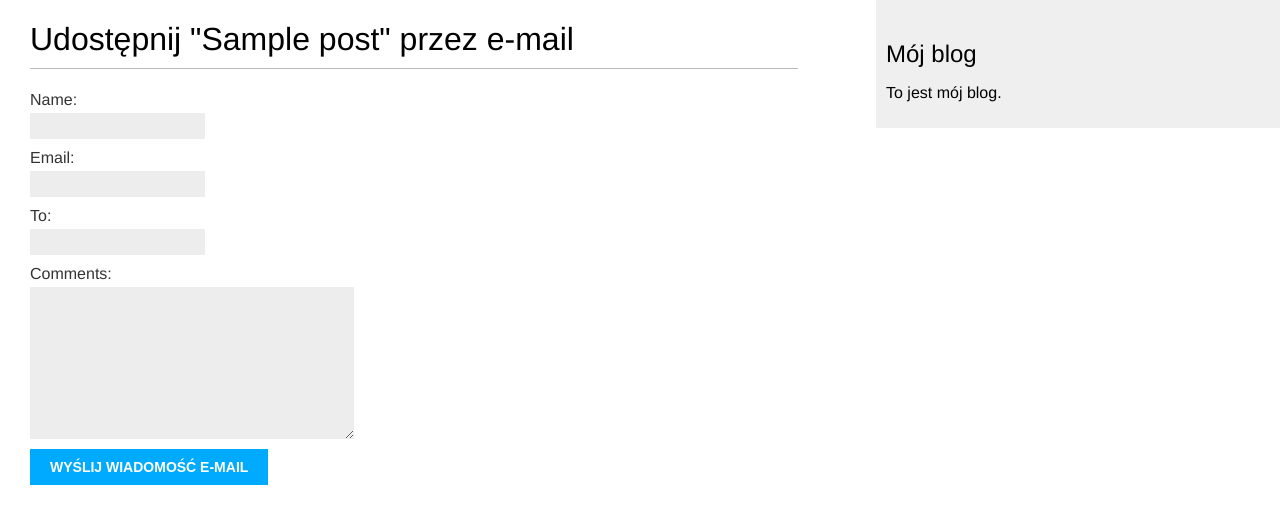
After one commit to KamilDominko/django3_blog, a Django app: page /blog/1/share/ in a window 1280 px wide. The commit adds this page. Shown: the top 524 px of the page. Run offline with Django 3.2, Linux system fonts and the light colour scheme; tables that the repository leaves empty hold one stand-in row (values such as "Sample post").

Commit message:
Dodanie do bloga systemu udostępniania komentarzy.

```diff
--- a/blog/templates/blog/post/detail.html
+++ b/blog/templates/blog/post/detail.html
@@ -6,4 +6,7 @@
 <p class="date">Opublikowany{{ post.publish }} przez {{ post.author }}
 </p>
 {{ post.body|linebreaks }}
+<p>
+    <a href="{% url 'blog:post_share' post.id %}">Udostępnij post</a>
+</p>
 {% endblock %}
--- /dev/null
+++ b/blog/templates/blog/post/share.html
@@ -0,0 +1,20 @@
+{% extends 'blog/base.html' %}
+
+{% block title %}Udostępnij post{% endblock%}
+
+{% block content %}
+{% if sent %}
+<h1>Wiadomość e-mail została wysłana</h1>
+<p>
+    Wysyłanie posta "{{ post.title }}" do {{ form.cleaned_data.to }}
+    zakończyło się sukcesem.
+</p>
+{% else %}
+<h1>Udostępnij "{{ post.title }}" przez e-mail</h1>
+<form action="." method="post">
+    {{ form.as_p }}
+    {% csrf_token %}
+    <input type="submit" value="Wyślij wiadomość e-mail">
+</form>
+{% endif %}
+{% endblock%}
--- a/blog/urls.py
+++ b/blog/urls.py
@@ -9,4 +9,6 @@ urlpatterns = [
     path('', views.PostListView.as_view(), name='post_list'),
     path('<int:year>/<int:month>/<int:day>/<slug:post>/',
          views.post_detail, name='post_detail'),
+    # Wysyłanie maila z linkiem do posta.
+    path('<int:post_id>/share/', views.post_share, name='post_share'),
 ]
--- a/blog/views.py
+++ b/blog/views.py
@@ -3,6 +3,8 @@ from .models import Post
 from django.core.paginator import Paginator, EmptyPage, PageNotAnInteger
 from django.views.generic import ListView
 from .forms import EmailPostForm
+from django.core.mail import send_mail
+from mysite import email_data as ed
 
 
 class PostListView(ListView):
@@ -44,6 +46,7 @@ def post_detail(request, year, month, day, post):
 def post_share(request, post_id):
     # Pobieranie posta na podstawie jego identyfikatora.
     post = get_object_or_404(Post, id=post_id, status='published')
+    sent = False
 
     if request.method == 'POST':
         # Formularz został wysłany.
@@ -51,8 +54,16 @@ def post_share(request, post_id):
         if form.is_valid():
             # Weryfikacja pól formularza zakończyła się powodzeniem...
             cd = form.cleaned_data
+            post_url = request.build_absolute_uri(post.get_absolute_url())
+            subject = ('{} ({}) zachęca do przeczytania "{}"'.
+                       format(cd['name'], cd['email'], post.title))
+            message = ('Przeczytaj post "{}" na stronie {}\n\n'
+                       'Komentarz dodany przez {}: {}'.
+                       format(post.title, post_url, cd['name'], cd['comments']))
+            send_mail(subject, message, ed.EMAIL_HOST_USER, [cd['to']])
+            sent = True
             # ...więc można wysłać wiadomość
     else:
         form = EmailPostForm()
-    context = {'post': post, 'form': form}
+    context = {'post': post, 'form': form, 'sent': sent}
     return render(request, 'blog/post/share.html', context)
```
